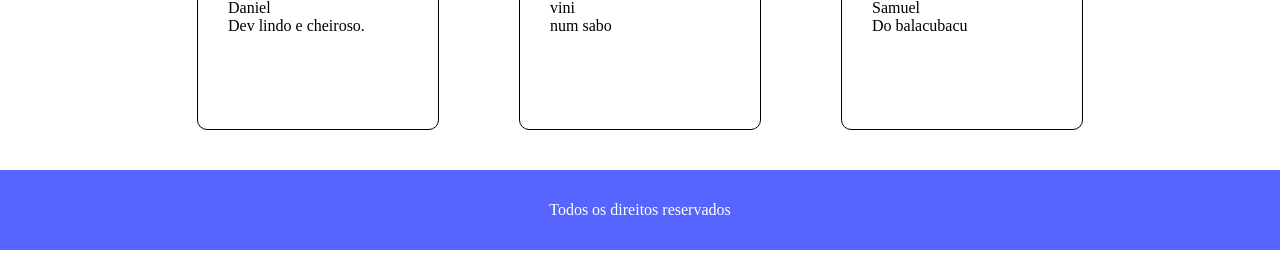
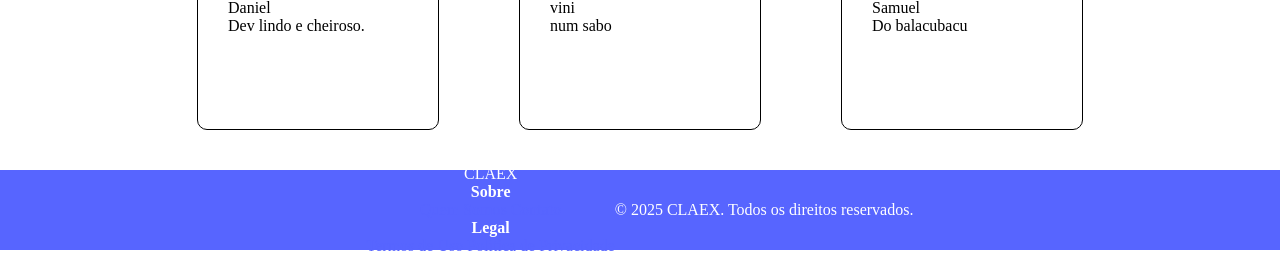
Before and after one commit to Udanidan/claex, a PHP site: page / in a window 1280 px wide. Shown: the part 1570-1825 px from the top of the page. Run offline with PHP 8.4, Linux system fonts and the light colour scheme; grey boxes labelled with a size stand in for pictures from a placeholder-image service; some libraries are stand-ins or nearby versions.

Commit message:
Update footer.php

```diff
--- a/Front/Modulos/footer.php
+++ b/Front/Modulos/footer.php
@@ -1,5 +1,25 @@
-    <footer>
-        <p>Todos os direitos reservados</p>
-    </footer>
+<footer>
+    <div class="footer-content">
+        <div class="footer-brand">
+            CLAEX
+        </div>
+        <div class="footer-links">
+            <div class="footer-col">
+                <h4>Sobre</h4>
+                <a href="#">Quem Somos</a>
+                <a href="#">Contato</a>
+            </div>
+            <div class="footer-col">
+                <h4>Legal</h4>
+                <a href="#">Termos de Uso</a>
+                <a href="#">Política de Privacidade</a>
+            </div>
+        </div>
+    </div>
+    <div class="footer-bottom">
+        &copy; 2025 CLAEX. Todos os direitos reservados.
+    </div>
+    <link rel="stylesheet" href="css/style.css">
+</footer>
 </body>
 </html>
```
